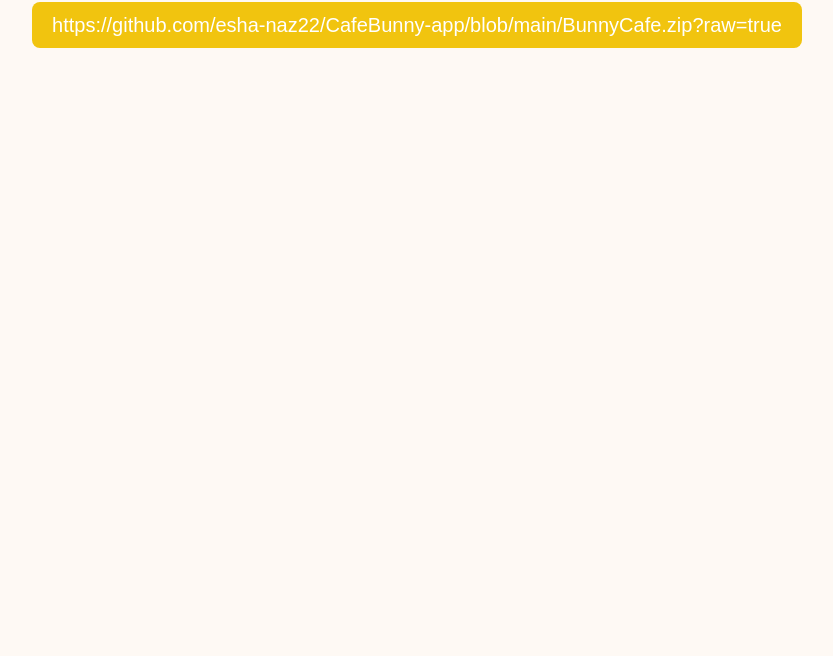
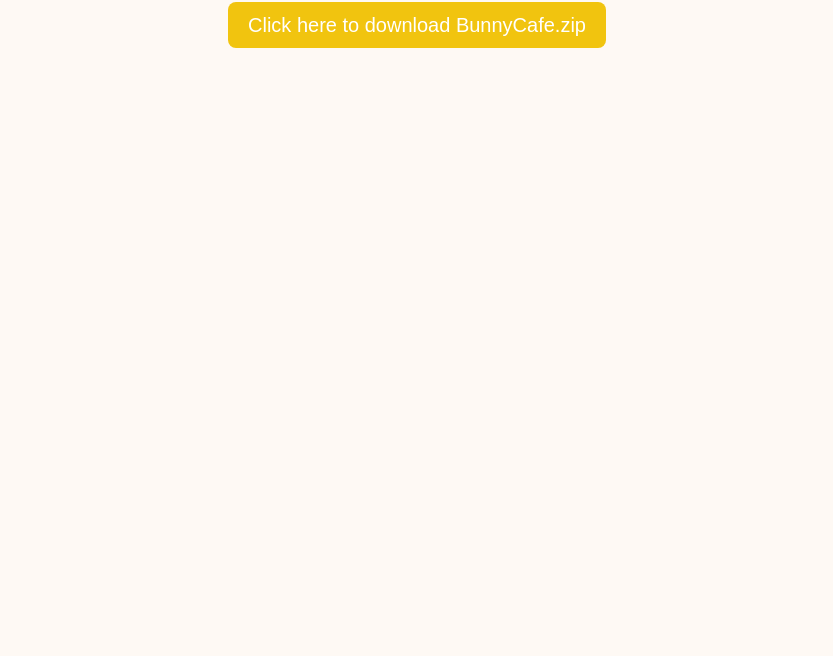
Before and after one commit to esha-naz22/CafeBunny-app, a plain HTML site: page index.html in a window 1280 px wide. Shown: the part 144-800 px from the top of the page, without its empty margins (223-1056 px from the left). Drawn offline with Linux system fonts and the light colour scheme.

Commit message:
Update index.html

```diff
--- a/index.html
+++ b/index.html
@@ -22,12 +22,11 @@
   </style>
 </head>
 <body>
-  <h1> Bunny Cafe Project</h1>
-<p>
-  <a href="https://github.com/esha-naz22/CafeBunny-app/blob/main/BunnyCafe.zip?raw=true" download>
-   https://github.com/esha-naz22/CafeBunny-app/blob/main/BunnyCafe.zip?raw=true
-  </a>
-</p>
-
+  <h1>Bunny Cafe Project</h1>
+  <p>
+    <a href="https://github.com/esha-naz22/CafeBunny-app/blob/main/BunnyCafe.zip?raw=true" target="_blank">
+      Click here to download BunnyCafe.zip
+    </a>
+  </p>
 </body>
 </html>
```
